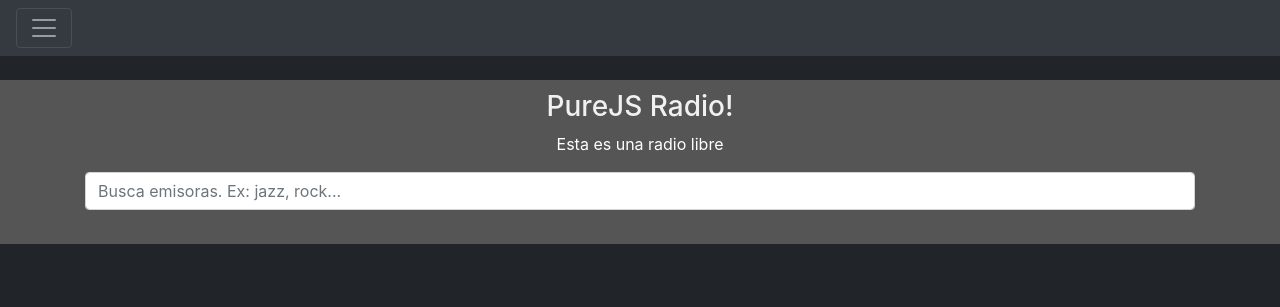
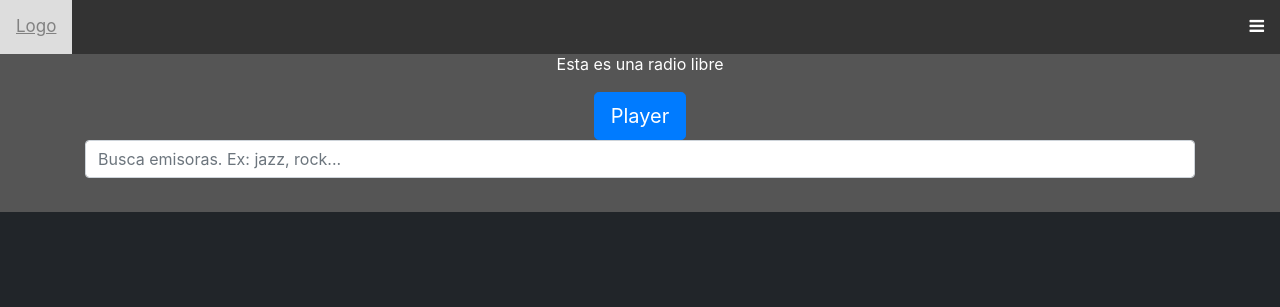
Before and after one commit to jacedoe/purejs-radio, a plain HTML site: page index.html in a window 1280 px wide. Drawn offline with nearby package versions, Linux system fonts and the light colour scheme; no server answers.

Commit message:
New content

```diff
--- a/css/style.css
+++ b/css/style.css
@@ -1,5 +1,5 @@
  body {
-     padding-top: 5rem;
+     padding-top: 0rem;
      background-color: currentColor!important;
  }
  #cabecera, h1, p{
@@ -102,3 +102,42 @@
     background: #555;
     color: #f1f1f1;
   }
+
+
+
+  .topnav {
+    overflow: hidden;
+  background-color: #333;
+  position: fixed; /* Set the navbar to fixed position */
+  top: 0; /* Position the navbar at the top of the page */
+  width: 100%; /* Full width */
+
+  }
+
+  .topnav #myLinks {
+    display: none;
+  }
+
+  .topnav a {
+    float: left;
+    display: block;
+    color: #f2f2f2;
+    text-align: center;
+    padding: 14px 16px;
+    text-decoration: none;
+    font-size: 17px;
+  }
+
+  .topnav a.icon {
+    float: right;
+  }
+
+  .topnav a:hover {
+    background-color: #ddd;
+    color: black;
+  }
+
+  .active {
+    background-color: #4CAF50;
+    color: white;
+  }
--- a/index.html
+++ b/index.html
@@ -14,38 +14,32 @@
 
   <!-- Latest compiled JavaScript -->
   <script src="https://maxcdn.bootstrapcdn.com/bootstrap/4.5.0/js/bootstrap.min.js"></script>
-
+  <!-- Load an icon library to show a hamburger menu (bars) on small screens -->
+  <link rel="stylesheet" href="https://cdnjs.cloudflare.com/ajax/libs/font-awesome/4.7.0/css/font-awesome.min.css">
 </head>
 
 <body>
-  <!-- Navigation -->
-  <div class="pos-f-t fixed-top">
-    <div class="collapse" id="navbarToggleExternalContent">
-
-      <div class="bg-dark p-4">
-        <button id="myBtn" class="btn btn-primary btn-lg" data-toggle="modal" data-target="#exampleModal">
-          Player
-        </button>
-        <div class="bg-dark p-4">
-
-        </div>
-      </div>
+  <!-- Top Navigation Menu -->
+  <div class="topnav">
+    <a href="#home" class="active">Logo</a>
+    <div id="myLinks">
+      <a href="#news">News</a>
+      <a href="#contact">Contact</a>
+      <a href="#about">About</a>
     </div>
-    <nav class="navbar navbar-dark bg-dark">
-      <button class="navbar-toggler" type="button" data-toggle="collapse" data-target="#navbarToggleExternalContent"
-        aria-controls="navbarToggleExternalContent" aria-expanded="false" aria-label="Toggle navigation">
-        <span class="navbar-toggler-icon"></span>
-      </button>
-    </nav>
+    <a href="javascript:void(0);" class="icon" onclick="menu()">
+      <i class="fa fa-bars"></i>
+    </a>
   </div>
   <!-- Jumbotron Header -->
-  <header id="cabecera" >
-    <h3 class="">PureJS Radio!</h3>
+  <header id="cabecera">
+    <h3>PureJS Radio!</h3>
     <p> Esta es una radio libre
     </p>
-
-    <div class="container" style="">
-
+    <button id="myBtn" class="btn btn-primary btn-lg" data-toggle="modal" data-target="#exampleModal">
+      Player
+    </button>
+    <div class="container">
       <div align="center">
         <input type="text" name="search" id="myInput" placeholder="Busca emisoras. Ex: jazz, rock..."
           class="form-control" onkeyup="mySearch()" />
@@ -69,11 +63,18 @@
 
     <!-- Modal content -->
     <div class="modal-content">
+      <div class="flex-container">
       <span class="close">&times;</span>
       <p id="info"></p>
-      <img id="emisora" src="http://www.0nradio.com/images/favicon/mstile-144x144.png">
-      <button onclick="playAudio()" type="button">Play Audio</button>
-      <button onclick="pauseAudio()" type="button">Pause Audio</button>
+      <a href="javascript:void(0);" class="icon" onclick="playAudio()">
+        <span style="font-size: 128px; color: Dodgerblue;">
+        <i class="fa fa-play-circle"></i></span>
+      </a>
+      <a href="javascript:void(0);" class="icon" onclick="pauseAudio()">
+        <span style="font-size: 48px; color: Dodgerblue;">
+      <i class="fa fa-pause"></i></span>
+    </a>
+      </div>
       <audio id="audio" controls="controls" crossorigin="anonymous">
         <source id="audioSource" src="">
 
@@ -86,7 +87,17 @@
 
 
   <script src="js/app.js"></script>
-
+  <script>
+    // funcion menu
+function menu() {
+  var x = document.getElementById("myLinks");
+  if (x.style.display === "block") {
+    x.style.display = "none";
+  } else {
+    x.style.display = "block";
+  }
+}
+  </script>
 </body>
 
 </html>
```
